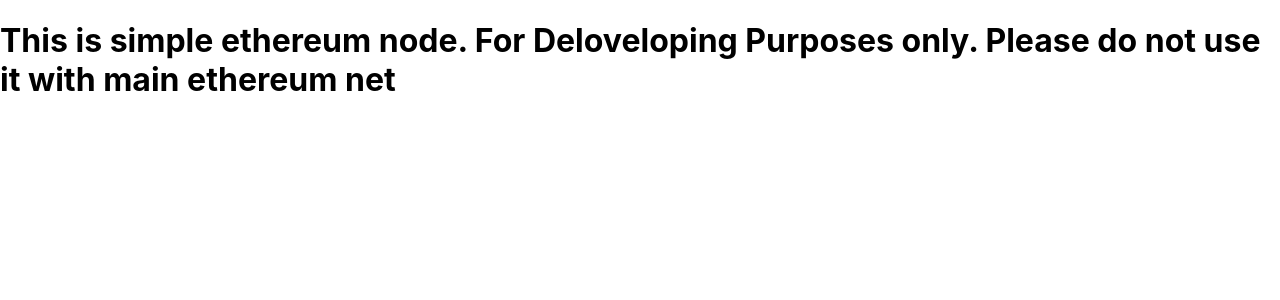
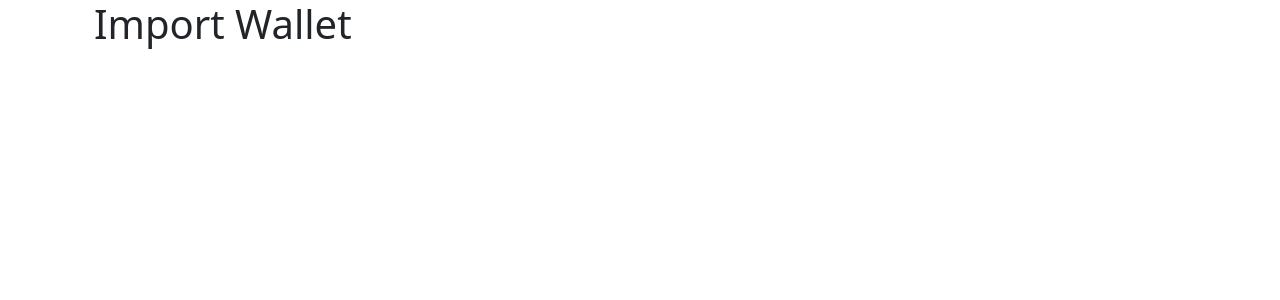
Before and after one commit to jerih0n/etheremum-simple-wallet, a React (Create React App) app in the folder ethereum-wallet/: page /import in a window 1280 px wide. Shown: the top 300 px of the page. Built offline with nearby package versions, Linux system fonts and the light colour scheme.

Commit message:
adding dependencies

```diff
--- a/ethereum-wallet/package.json
+++ b/ethereum-wallet/package.json
@@ -10,8 +10,10 @@
     "install": "^0.13.0",
     "npm": "^8.0.0",
     "react": "^17.0.2",
+    "react-cookie": "^4.1.1",
     "react-dom": "^17.0.2",
     "react-router": "^5.2.1",
+    "react-router-dom": "^5.3.0",
     "react-scripts": "4.0.3",
     "web-vitals": "^1.1.2"
   },
--- a/ethereum-wallet/src/App.js
+++ b/ethereum-wallet/src/App.js
@@ -1,10 +1,25 @@
 import logo from './logo.svg';
 import './App.css';
 import Main from "./components/main"
+import ImportWallet from "./components/ImportWallet"
+import 'bootstrap/dist/css/bootstrap.min.css';
+import {BrowserRouter as Router, Route, Switch} from "react-router-dom"
+
+
 function App() {
   return (
     <div className="container">
-        <Main></Main>
+      <Router>
+          <Switch>
+          <Route path="/import">
+              <ImportWallet></ImportWallet>
+            </Route>
+            <Route>
+              <Main></Main>
+            </Route>
+           </Switch>
+
+      </Router>
     </div>
 
   );
--- /dev/null
+++ b/ethereum-wallet/src/components/ImportWallet.jsx
@@ -0,0 +1,19 @@
+
+
+
+
+const ImportWallet = () => {
+
+
+    return(
+        <div className="container-fluid">
+            <h1>Import Wallet</h1>
+
+            <form>
+
+            </form>
+        </div>
+    )
+}
+
+export default ImportWallet
--- a/ethereum-wallet/src/components/main.jsx
+++ b/ethereum-wallet/src/components/main.jsx
@@ -4,7 +4,7 @@
 const Main = () => {
 
     return(
-        <div>
+        <div className="container-fluid">
             <h1>This is simple ethereum node. For Deloveloping Purposes only. Please do not use it with main ethereum net</h1>
         </div>
 
```
Also changed, not shown: 1 other file (tests, documents, lock files or other folders).
